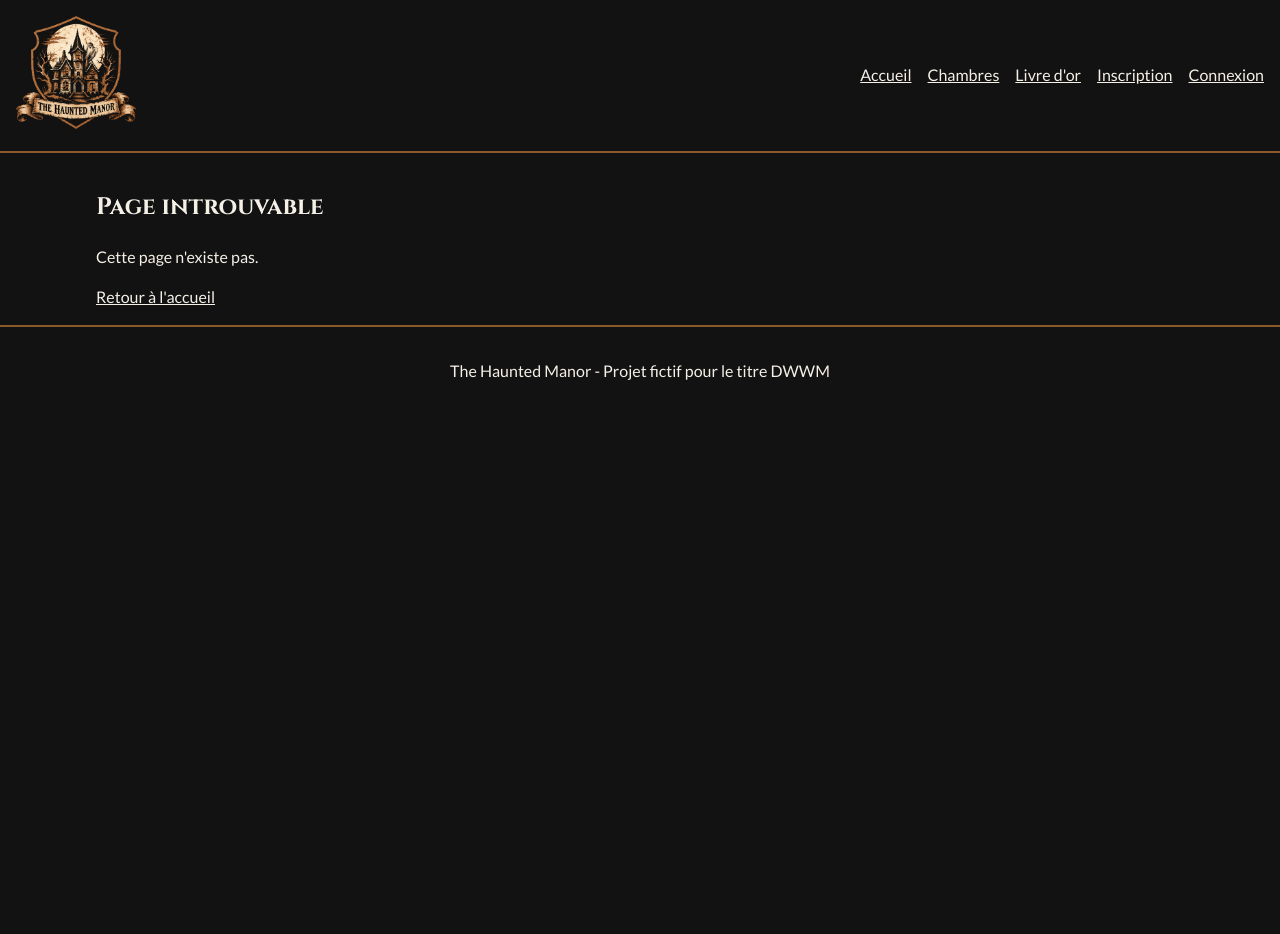
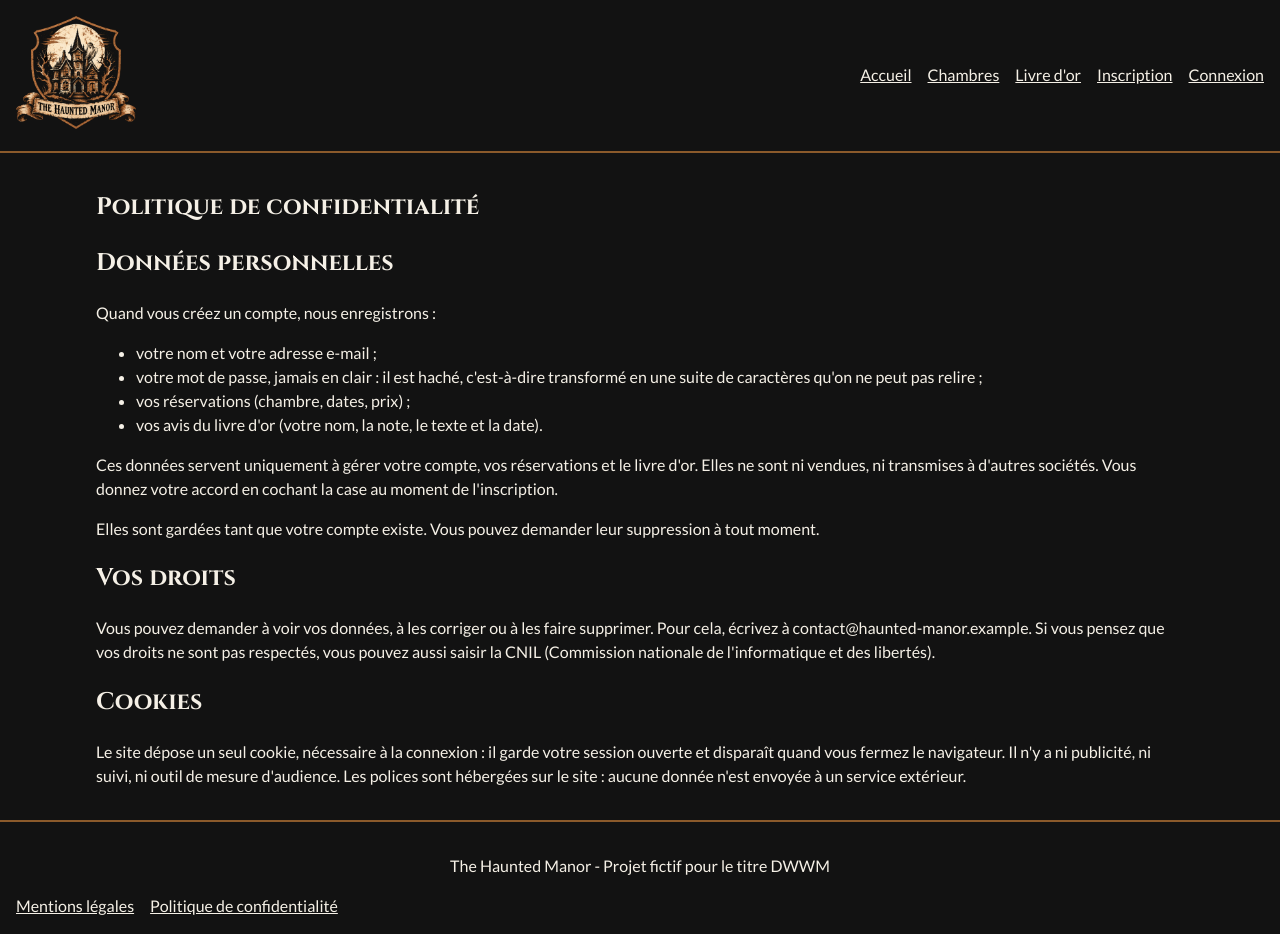
Before and after one commit to lagrcdev/the-haunted-manor, a React app in the folder frontend/: page /confidentialite in a window 1280 px wide. Before the commit the page ends 800 px from the top, so only its background shows below. Built offline with nearby package versions, Linux system fonts and the light colour scheme; no server answers; the HTML template or start-up script is replaced by a standard one.

Commit message:
Ajout des mentions legales et de la politique de confidentialite

```diff
--- a/frontend/src/App.jsx
+++ b/frontend/src/App.jsx
@@ -12,6 +12,8 @@ import MesReservations from './pages/MesReservations.jsx'
 import AdminReservations from './pages/AdminReservations.jsx'
 import AdminChambres from './pages/AdminChambres.jsx'
 import LivreDOr from './pages/LivreDOr.jsx'
+import MentionsLegales from './pages/MentionsLegales.jsx'
+import Confidentialite from './pages/Confidentialite.jsx'
 import { envoyer } from './api.js'
 
 function App() {
@@ -42,6 +44,8 @@ function App() {
           <Route path="/admin" element={<AdminReservations utilisateur={utilisateur} />} />
           <Route path="/admin/chambres" element={<AdminChambres utilisateur={utilisateur} />} />
           <Route path="/livre-d-or" element={<LivreDOr utilisateur={utilisateur} />} />
+          <Route path="/mentions-legales" element={<MentionsLegales />} />
+          <Route path="/confidentialite" element={<Confidentialite />} />
           <Route path="*" element={<Introuvable />} />
         </Routes>
       </main>
--- a/frontend/src/components/PiedDePage.jsx
+++ b/frontend/src/components/PiedDePage.jsx
@@ -1,7 +1,14 @@
+import { Link } from 'react-router-dom'
+
 function PiedDePage() {
   return (
     <footer>
       <p>The Haunted Manor - Projet fictif pour le titre DWWM</p>
+      <nav aria-label="Informations légales">
+        <Link to="/mentions-legales">Mentions légales</Link>
+        <Link to="/confidentialite">Politique de confidentialité</Link>
+      </nav>
+
     </footer>
   )
 }
--- /dev/null
+++ b/frontend/src/pages/Confidentialite.jsx
@@ -0,0 +1,43 @@
+function Confidentialite() {
+  return (
+    <section className="confidentialite">
+      <h1>Politique de confidentialité</h1>
+
+      <h2>Données personnelles</h2>
+      <p>Quand vous créez un compte, nous enregistrons :</p>
+      <ul>
+        <li>votre nom et votre adresse e-mail ;</li>
+        <li>votre mot de passe, jamais en clair : il est haché, c'est-à-dire transformé en une suite de caractères qu'on ne peut pas relire ;</li>
+        <li>vos réservations (chambre, dates, prix) ;</li>
+        <li>vos avis du livre d'or (votre nom, la note, le texte et la date).</li>
+      </ul>
+      <p>
+        Ces données servent uniquement à gérer votre compte, vos réservations et le
+        livre d'or. Elles ne sont ni vendues, ni transmises à d'autres sociétés.
+        Vous donnez votre accord en cochant la case au moment de l'inscription.
+      </p>
+      <p>
+        Elles sont gardées tant que votre compte existe. Vous pouvez demander leur
+        suppression à tout moment.
+      </p>
+
+      <h2>Vos droits</h2>
+      <p>
+        Vous pouvez demander à voir vos données, à les corriger ou à les faire
+        supprimer. Pour cela, écrivez à contact@haunted-manor.example. Si vous pensez
+        que vos droits ne sont pas respectés, vous pouvez aussi saisir la CNIL
+        (Commission nationale de l'informatique et des libertés).
+      </p>
+
+      <h2>Cookies</h2>
+      <p>
+        Le site dépose un seul cookie, nécessaire à la connexion : il garde votre
+        session ouverte et disparaît quand vous fermez le navigateur. Il n'y a ni
+        publicité, ni suivi, ni outil de mesure d'audience. Les polices sont
+        hébergées sur le site : aucune donnée n'est envoyée à un service extérieur.
+      </p>
+    </section>
+  )
+}
+
+export default Confidentialite
--- /dev/null
+++ b/frontend/src/pages/MentionsLegales.jsx
@@ -0,0 +1,32 @@
+function MentionsLegales() {
+  return (
+    <section className="mentions-legales">
+      <h1>Mentions légales</h1>
+
+      <p>
+        The Haunted Manor est un projet fictif réalisé dans le cadre de la formation
+        Développeur Web et Web Mobile. L'hôtel, ses chambres, ses fantômes et ses
+        coordonnées n'existent pas.
+      </p>
+
+      <h2>Éditeur du site</h2>
+      <p>
+        The Haunted Manor<br />
+        12 allée du Brouillard, 00000 Brumeville<br />
+        Contact : contact@haunted-manor.example<br />
+        Directeur de la publication : la direction de l'hôtel (fictive)
+      </p>
+
+      <h2>Hébergeur</h2>
+      <p>À compléter après la mise en ligne du site.</p>
+
+      <h2>Propriété intellectuelle</h2>
+      <p>
+        Les textes et les illustrations du site sont des créations fictives, utilisées
+        uniquement pour ce projet. Ils ne peuvent pas être réutilisés sans autorisation.
+      </p>
+    </section>
+  )
+}
+
+export default MentionsLegales
```
